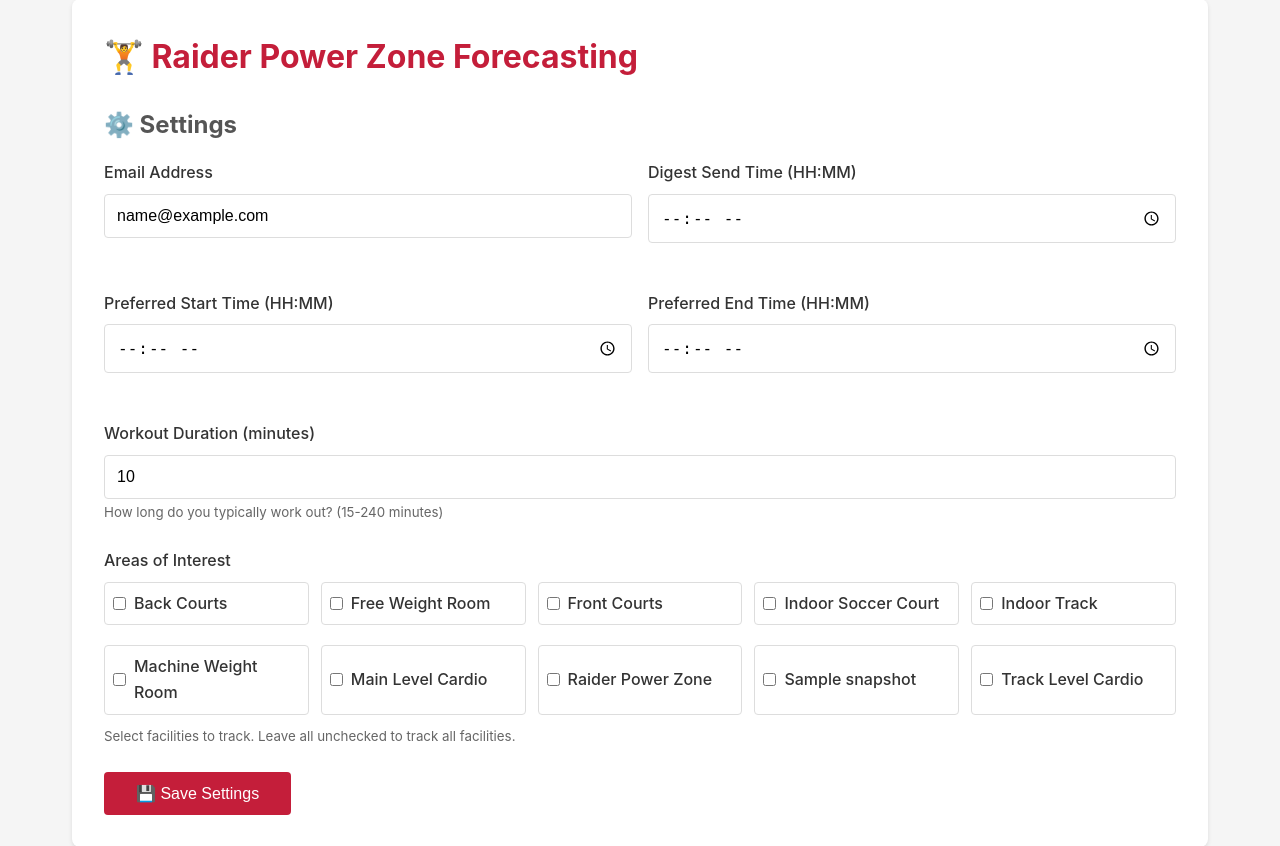
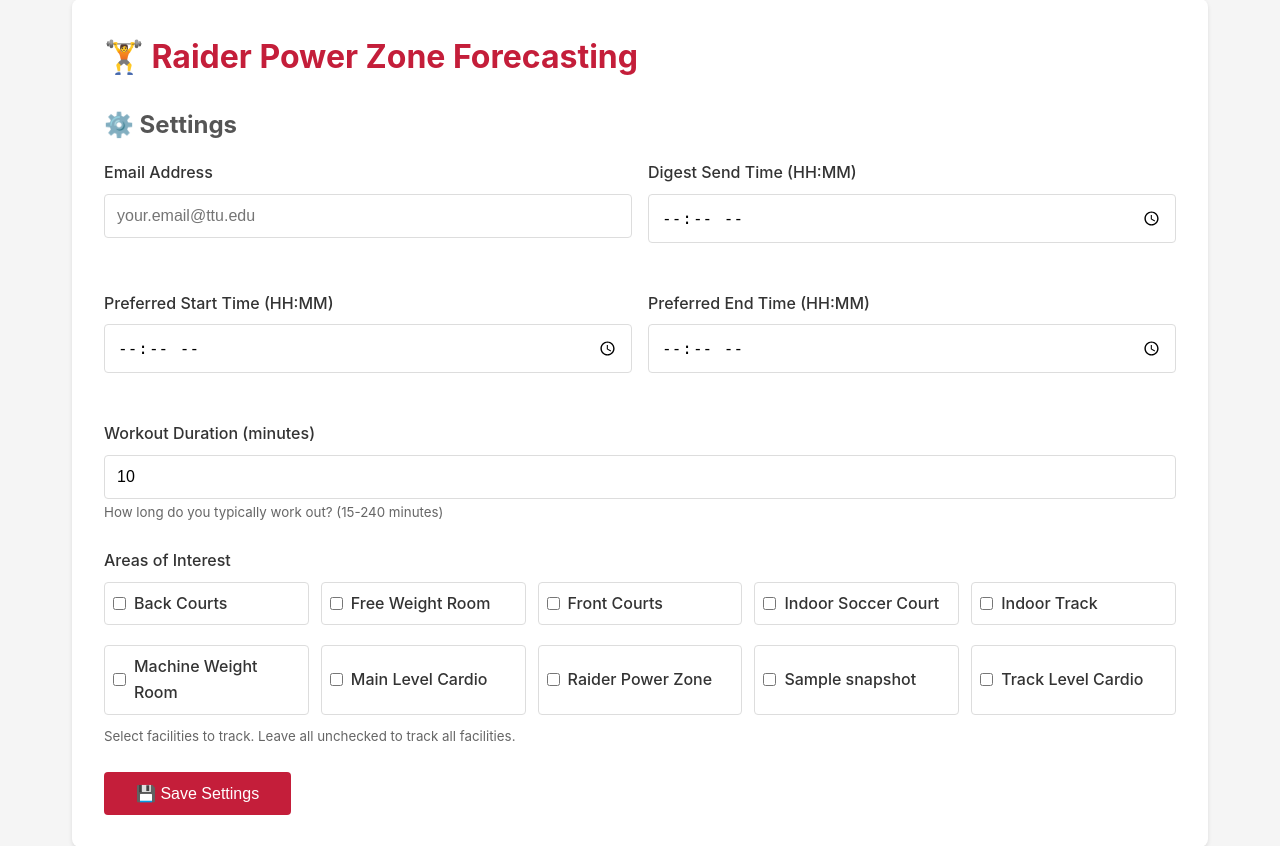
Before and after one commit to ccmercan/gym-usage-forecast, a FastAPI app: page / in a window 1280 px wide. Shown: the part 91-937 px from the top of the page. Run offline with FastAPI, Linux system fonts and the light colour scheme; tables that the repository leaves empty hold one stand-in row (values such as "Sample post"); some libraries are stand-ins or nearby versions.

Commit message:
Hide saved email by default

```diff
--- a/app/main.py
+++ b/app/main.py
@@ -204,7 +204,10 @@ async def save_and_show(request: Request, db: Session = Depends(get_db)):
         db.add(prefs)
 
     # Save settings (timezone is always America/Chicago for Texas)
-    prefs.email = form.get("email", "")
+    new_email = (form.get("email", "") or "").strip()
+    # Privacy: email field renders empty by default; don't erase stored email unless user provides one.
+    if new_email:
+        prefs.email = new_email
     prefs.timezone = "America/Chicago"  # Fixed to Texas time
     prefs.preferred_start_time_local = form.get("start_time", "06:00")
     prefs.preferred_end_time_local = form.get("end_time", "22:00")
--- a/app/templates/index.html
+++ b/app/templates/index.html
@@ -12,7 +12,7 @@
         <div class="form-row">
             <div class="form-group">
                 <label>Email Address</label>
-                <input type="email" name="email" value="{{ prefs.email if prefs else '' }}" placeholder="your.email@ttu.edu" required>
+                <input type="email" name="email" value="" placeholder="your.email@ttu.edu" autocomplete="email">
             </div>
 
             <div class="form-group">
--- a/app/templates/settings.html
+++ b/app/templates/settings.html
@@ -9,7 +9,7 @@
     <form method="post" action="/settings">
         <div class="form-group">
             <label>Email Address</label>
-            <input type="email" name="email" value="{{ prefs.email if prefs else '' }}" placeholder="your.email@ttu.edu" required>
+            <input type="email" name="email" value="" placeholder="your.email@ttu.edu" autocomplete="email">
         </div>
 
         <div class="form-group">
```
